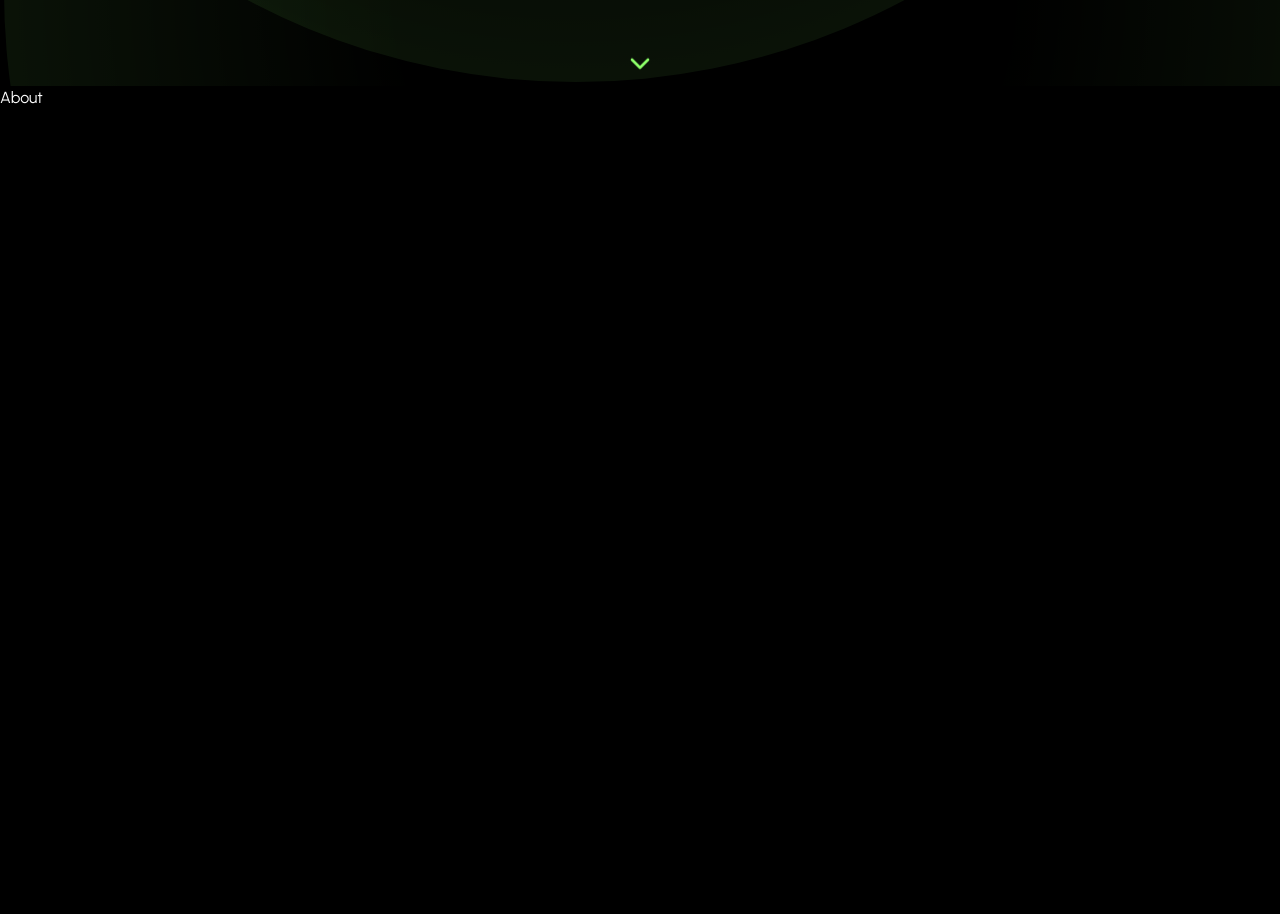
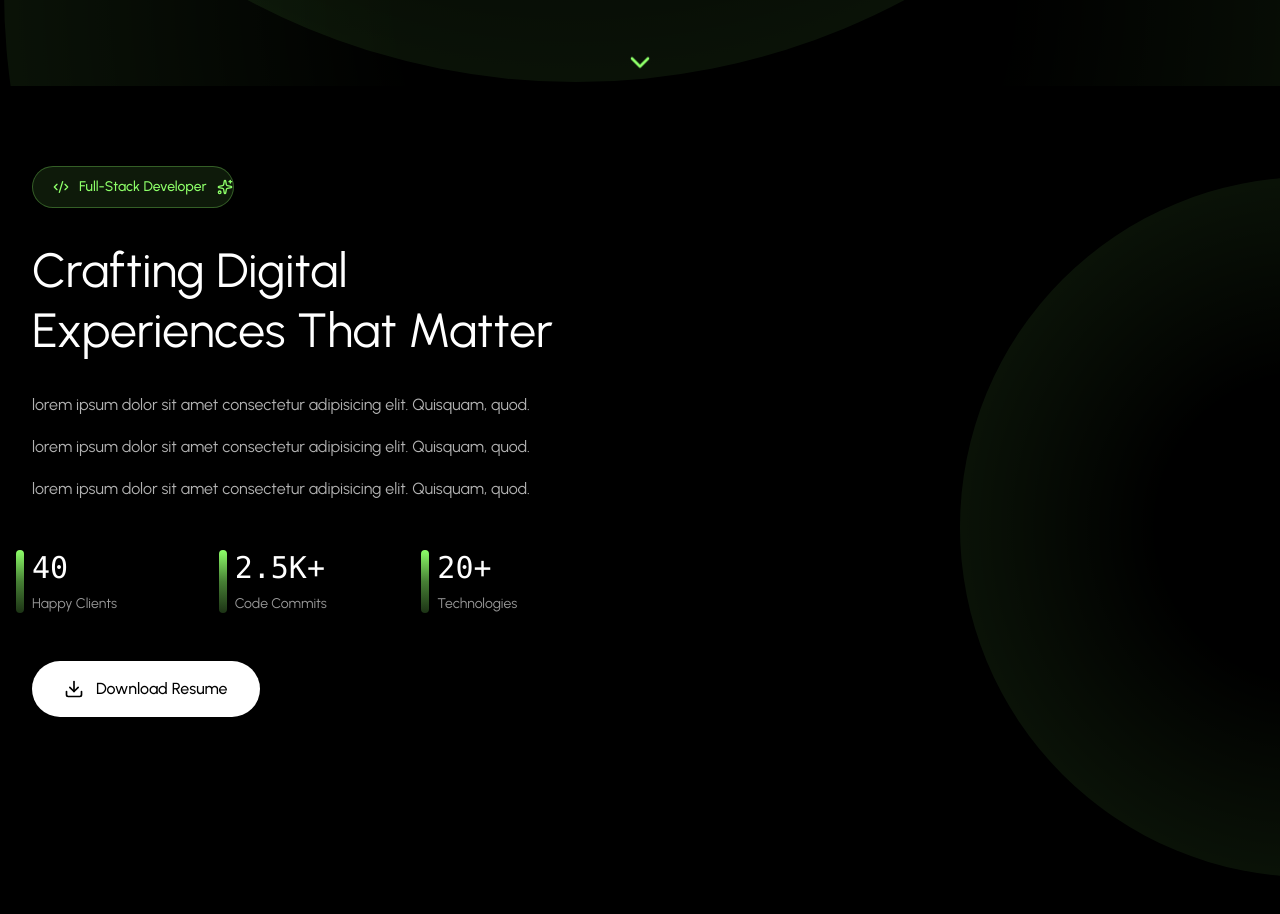
Before and after one commit to Abdulrahman-Mohamad/abdelrahman, a React (Vite) app: page / in a window 1280 px wide. Shown: the part 714-1628 px from the top of the page. Built offline with nearby package versions, Linux system fonts and the light colour scheme.

Commit message:
finish left column og about section

```diff
--- a/src/components/backgrounds/RadialGradientBackground.tsx
+++ b/src/components/backgrounds/RadialGradientBackground.tsx
@@ -1,5 +1,28 @@
-const RadialGradientBackground = ({ variant = "hero", gradients = [] }) => {
-  const variants = {
+import React from "react";
+
+interface ColorStop {
+  color: string;
+  stop: string;
+}
+
+interface GradientConfig {
+  position: string;
+  size: string;
+  colors: ColorStop[];
+  blur: string;
+  opacity: number;
+}
+
+interface RadialGradientBackgroundProps {
+  variant?: "hero" | "about" | "custom";
+  gradients?: GradientConfig[];
+}
+
+const RadialGradientBackground: React.FC<RadialGradientBackgroundProps> = ({
+  variant = "hero",
+  gradients = []
+}) => {
+  const variants: Record<string, GradientConfig[]> = {
     hero: [
       {
         position: "top-1 start-1 -translate-x-1/2 -translate-y-1/2",
@@ -61,7 +84,7 @@
   const activeGradient =
     variant === "custom" ? gradients : variants[variant] || variants.hero;
 
-  const generateGradient = (colors) => {
+  const generateGradient = (colors: ColorStop[]) => {
     const colorStops = colors
       .map(({ color, stop }) => `${color} ${stop}`)
       .join(", ");
--- a/src/components/sections/About.tsx
+++ b/src/components/sections/About.tsx
@@ -1,6 +1,92 @@
+import {
+  SiMongodb,
+  SiNextdotjs,
+  SiNodedotjs,
+  SiReact,
+  SiTailwindcss,
+  SiTypescript,
+} from "react-icons/si";
+import RadialGradientBackground from "../backgrounds/RadialGradientBackground";
+import Fadein from "../animations/Fadein";
+import { Code2, Download, Sparkles } from "lucide-react";
+import { ABOUT_STATS, PERSONAL_INFO } from "../../utils/constants";
+
 const About = () => {
-  return (<>
-  <div>About</div>
-  </>);
+  const skills = [
+    { name: "React.js", icon: SiReact, color: "#61DAFB" },
+    { name: "Next.js", icon: SiNextdotjs, color: "#000000" },
+    { name: "TypeScript", icon: SiTypescript, color: "#3178C6" },
+    { name: "Tailwind CSS", icon: SiTailwindcss, color: "#06B6D4" },
+    { name: "Node.js", icon: SiNodedotjs, color: "#339933" },
+    { name: "MongoDB", icon: SiMongodb, color: "#47A248" },
+  ];
+
+  return (
+    <>
+      <section id="about" className="relative py-20 bg-black overflow-hidden">
+        <RadialGradientBackground variant="about" />
+        <div className="relative z-10 max-w-7xl mx-auto px-4 sm:px-6 lg:px-8">
+          {/* Main Grid */}
+          <div className="grid grid-cols-1 lg:grid-cols-2 gap-16 items-center mb-20">
+            {/* Left Column - Content */}
+            <div className="flex flex-col gap-12">
+              <div className="flex flex-col gap-8">
+                <Fadein delay={60}>
+                  <div className="inline-flex items-center gap-2.5 ps-5 py-2.5 border border-primary/30 bg-primary/10 rounded-full w-fit">
+                    <Code2 className="size-4 text-primary" />
+                    <span className="text-sm text-primary font-medium">
+                      Full-Stack Developer
+                    </span>
+                    <Sparkles className="size-4 text-primary" />
+                  </div>
+                </Fadein>
+                <Fadein delay={100}>
+                  <h2 className="text-4xl lg:text-5xl font-normal text-white leading-tight">
+                    Crafting Digital Experiences That Matter
+                  </h2>
+                </Fadein>
+                <Fadein delay={200}>
+                  <div className="flex flex-col gap-4">
+                    {PERSONAL_INFO.bio.map((paragraph, index) => (
+                      <p
+                        key={index}
+                        className="text-base text-white/70 leading-relaxed"
+                      >
+                        {paragraph}
+                      </p>
+                    ))}
+                  </div>
+                </Fadein>
+              </div>
+              <Fadein delay={300}>
+                <div className="grid grid-cols-3 gap-8">
+                  {ABOUT_STATS.map((stat, index) => (
+                    <div key={index} className="relative">
+                      <div className="absolute -inset-s-4 top-0 w-2 h-full bg-linear-to-b from-primary via-primary/50 to-primary/20 rounded-full"></div>
+                      <div className="text-3xl font-normal text-white mb-2 font-mono">
+                        {stat.value}
+                      </div>
+                      <p className="text-sm text-white/60 leading-snug">
+                        {stat.label}
+                      </p>
+                    </div>
+                  ))}
+                </div>
+              </Fadein>
+              <Fadein delay={400}>
+                <button
+                  onClick={() => window.open(PERSONAL_INFO.resume, "_blank")}
+                  className="inline-flex items-center gap-3 bg-white hover:bg-white/90 text-black rounded-full px-8 py-4 text-base font-medium transition-all duration-300 w-fit group cursor-pointer"
+                >
+                  <Download className="size-5 group-hover:translate-y-0.5 transition-transform duration-300" />
+                  Download Resume
+                </button>
+              </Fadein>
+            </div>
+          </div>
+        </div>
+      </section>
+    </>
+  );
 };
 export default About;
```
